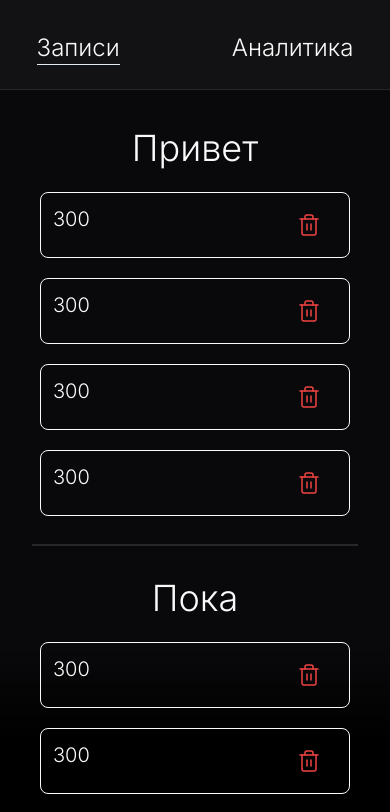
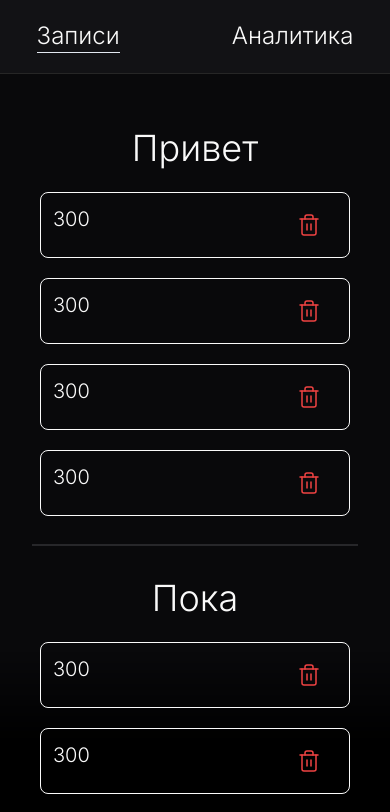
Before and after one commit to oooozzzzz/tg-bot-v2, a Next.js app: page /records in a window 390 px wide. Shown: the top 812 px of the page. Built offline with nearby package versions, Linux system fonts and the light colour scheme.

Commit message:
header is smaller

```diff
--- a/components/DeleteRecords.jsx
+++ b/components/DeleteRecords.jsx
@@ -19,7 +19,7 @@ export function DeleteRecord() {
 					<Trash2 strokeWidth={"1.5px"} color="#f04343" />
 				</Button>
 			</DialogTrigger>
-			<DialogContent className="sm:max-w-[425px]">
+			<DialogContent className="sm:max-w-[425px] rounded-lg">
 				<DialogHeader>
 					<DialogTitle>Удалить запись?</DialogTitle>
 				</DialogHeader>
@@ -28,7 +28,7 @@ export function DeleteRecord() {
         </DialogDescription>
 				<DialogFooter>
 					<DialogClose asChild>
-						<Button variant="destructive">Удалить</Button>
+						<Button variant="destructive" className="px-3 py-1">Удалить</Button>
 					</DialogClose>
 				</DialogFooter>
 			</DialogContent>
--- a/components/Header.jsx
+++ b/components/Header.jsx
@@ -10,7 +10,7 @@ const links = [
 ]
 
 	return (
-		<header className="fixed z-30 text-2xl font-light left-0 top-0 flex w-full justify-center border-b border-gray-300 bg-gradient-to-b from-zinc-400 pb-6 pt-8 backdrop-blur-sm dark:border-neutral-800 dark:bg-zinc-900/70 dark:from-inherit lg:static lg:w-auto  lg:rounded-xl lg:border lg:bg-gray-200 lg:p-4 lg:dark:bg-zinc-900">
+		<header className="fixed z-30 text-2xl font-light left-0 top-0 flex w-full justify-center border-b border-gray-300 bg-gradient-to-b from-zinc-400 py-5 backdrop-blur-sm dark:border-neutral-800 dark:bg-zinc-900/70 dark:from-inherit lg:static lg:w-auto  lg:rounded-xl lg:border lg:bg-gray-200 lg:p-4 lg:dark:bg-zinc-900">
 			<NavItems links={links}/>
 		</header>
 	);
```
